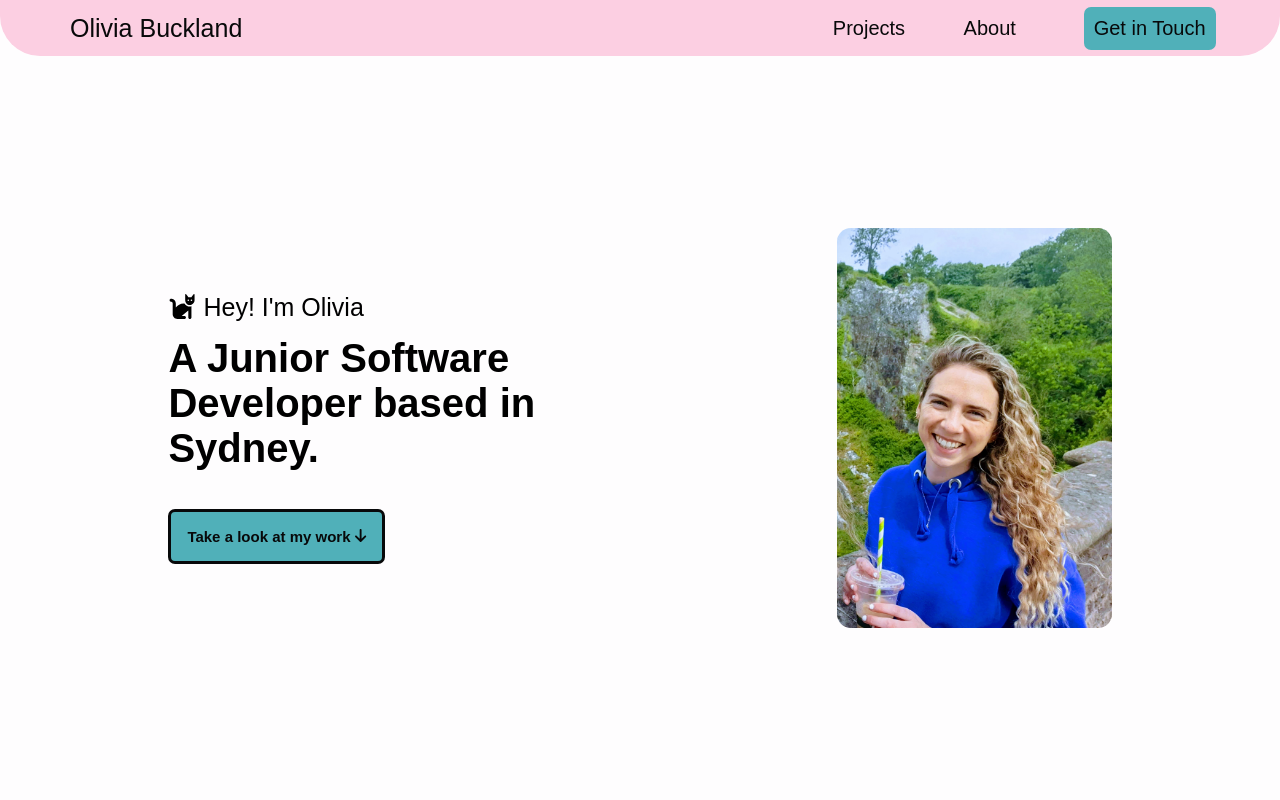
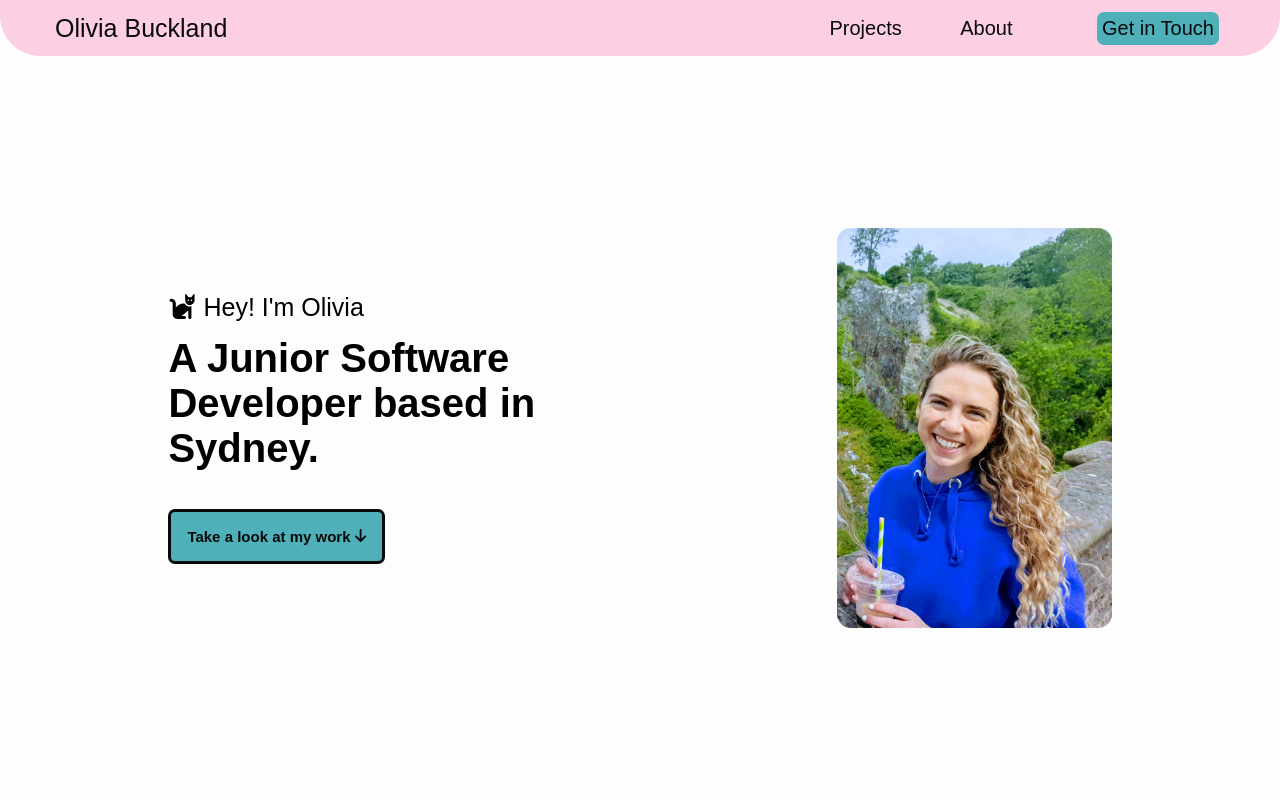
Before and after one commit to OBuckland/portfolio-v2, a React (Create React App) app: page / in a window 1280 px wide. Shown: the top 800 px of the page. Built offline with nearby package versions, Linux system fonts and the light colour scheme; a web font is replaced by a local one.

Commit message:
change padding & margins to NavBar

```diff
--- a/src/components/NavBar/NavBar.module.scss
+++ b/src/components/NavBar/NavBar.module.scss
@@ -13,7 +13,6 @@
 }
 
 .navLinksContainer {
-    padding: 20px;
     margin-right: 20px;
     display: flex;
     width: 500px;
@@ -38,7 +37,7 @@
 }
 
 .nameTitle {
-    margin-left: 55px;
+    margin-left: 40px;
     font-weight: 400;
     font-size: 25px;
     @media screen and (max-width: 800px) {
@@ -51,7 +50,7 @@
     @media screen and (max-width: 800px) {
         display: block;
         font-size: 25px;
-        padding: 50px;
+        padding: 30px;
         // margin-left: 20px;
         font-weight: 400;
     }
@@ -63,7 +62,12 @@
     border: none;
     font-size: 20px;
     color: $colour-primary-grey;
-    padding: 10px;
+    padding: 5px;
+    // font-size: 10px;
+    // display: flex;
+    // justify-content: center;
+    // align-items: center;
+    // width: 125px;
     cursor: pointer;
 }
 
@@ -73,10 +77,10 @@
     flex-direction: column;
     justify-content: space-between;
     position: absolute;
-    top: 58px;
-    right: 53px;
+    top: 49px;
+    right: 65px;
     height: 150px;
-    width: 125px;
+    width: 126px;
     border-radius: 0 0 10px 10px;
     padding: 10px;
     border: solid $colour-primary-pink;
@@ -94,6 +98,6 @@
 }
 
 .contactLinks:hover {
-    text-decoration: underline;
+    // text-decoration: underline;
     color: $colour-primary-pink;
 }
```
